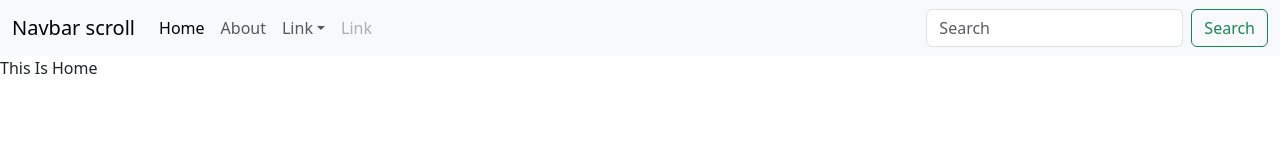
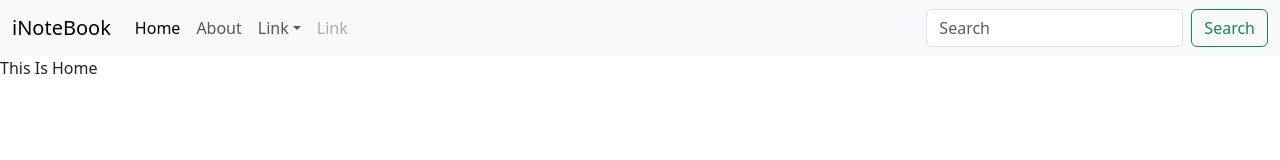
Before and after one commit to vinayakmishra-11/Inotebook, a React (Vite) app in the folder Fronthend/: page / in a window 1280 px wide. Shown: the top 160 px of the page. Built offline with nearby package versions, Linux system fonts and the light colour scheme.

Commit message:
Change the navbar title

```diff
--- a/Fronthend/src/components/Navbar.jsx
+++ b/Fronthend/src/components/Navbar.jsx
@@ -10,7 +10,7 @@ export default function Navbar() {
     <>
     <nav className="navbar navbar-expand-lg bg-body-tertiary">
   <div className="container-fluid">
-    <Link className="navbar-brand" to="/">Navbar scroll</Link>
+    <Link className="navbar-brand" to="/">iNoteBook</Link>
     <button className="navbar-toggler" type="button" data-bs-toggle="collapse" data-bs-target="#navbarScroll" aria-controls="navbarScroll" aria-expanded="false" aria-label="Toggle navigation">
       <span className="navbar-toggler-icon"></span>
     </button>
```
